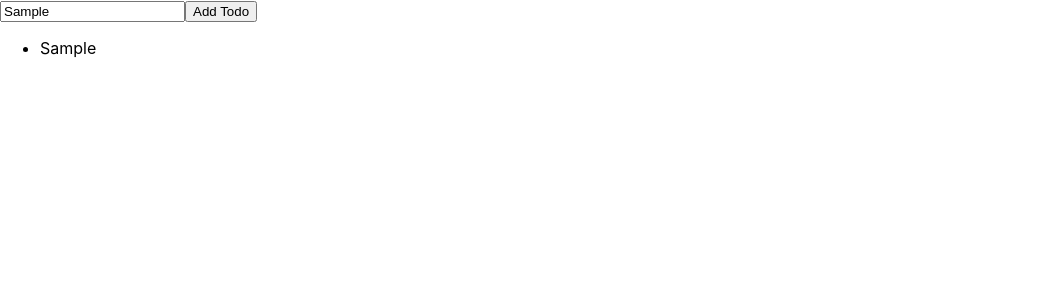
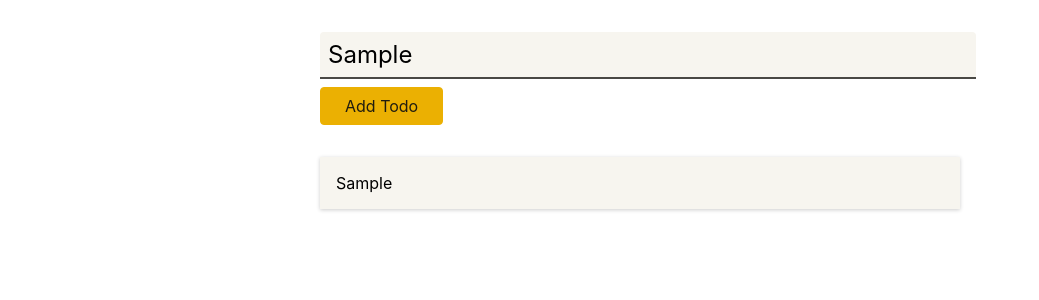
Before and after one commit to alqusi1992/React-Typescript, a React (Create React App) app: page / in a window 1280 px wide. Both pictures are taken after typing "Sample" into the empty fields and a click on the button "Add Todo". Shown: the top 300 px of the page, without its empty margins (0-1039 px from the left). Built offline with nearby package versions, Linux system fonts and the light colour scheme.

Commit message:
added styleing

```diff
--- /dev/null
+++ b/src/compoenets/NewTodo.module.css
@@ -0,0 +1,41 @@
+.form {
+  width: 40rem;
+  margin: 2rem auto;
+}
+
+.form label {
+  display: block;
+  font-weight: bold;
+  margin-bottom: 0.5rem;
+}
+
+.form input {
+  display: block;
+  width: 100%;
+  font: inherit;
+  font-size: 1.5rem;
+  padding: 0.5rem;
+  border-radius: 4px;
+  background-color: #f7f5ef;
+  border: none;
+  border-bottom: 2px solid #494844;
+  border-bottom-right-radius: 0;
+  border-bottom-left-radius: 0;
+  margin-bottom: 0.5rem;
+}
+
+.form button {
+  font: inherit;
+  background-color: #ebb002;
+  border: 1px solid #ebb002;
+  color: #201d0f;
+  padding: 0.5rem 1.5rem;
+  border-radius: 4px;
+  cursor: pointer;
+}
+
+.form button:hover,
+.form button:active {
+  background-color: #ebc002;
+  border-color: #ebc002;
+}
--- a/src/compoenets/NewTodo.tsx
+++ b/src/compoenets/NewTodo.tsx
@@ -1,4 +1,5 @@
 import { useRef } from 'react';
+import classes from './NewTodo.module.css';
 
 const NewTodo: React.FC<{ onAddTodo: (text: string) => void }> = (props) => {
   const inputRef = useRef<HTMLInputElement>(null);
@@ -16,7 +17,7 @@ const NewTodo: React.FC<{ onAddTodo: (text: string) => void }> = (props) => {
     props.onAddTodo(enteredText);
   };
   return (
-    <form onSubmit={sumbitHandler}>
+    <form onSubmit={sumbitHandler} className={classes.form}>
       <label htmlFor='text'></label>
       <input type='text' id='text' ref={inputRef} />
       <button>Add Todo</button>
--- /dev/null
+++ b/src/compoenets/TodoItem.module.css
@@ -0,0 +1,6 @@
+.item {
+  margin: 1rem 0;
+  box-shadow: 0 1px 4px rgba(0, 0, 0, 0.2);
+  padding: 1rem;
+  background-color: #f7f5ef;
+}
--- a/src/compoenets/TodoItems.tsx
+++ b/src/compoenets/TodoItems.tsx
@@ -1,5 +1,7 @@
+import classes from './TodoItem.module.css';
+
 const todoItems: React.FC<{ text: string }> = (props) => {
-  return <li>{props.text}</li>;
+  return <li className={classes.item}>{props.text}</li>;
 };
 
 export default todoItems;
--- /dev/null
+++ b/src/compoenets/Todos.module.css
@@ -0,0 +1,6 @@
+.todos {
+  list-style: none;
+  margin: 2rem auto;
+  padding: 0;
+  width: 40rem;
+}
--- a/src/compoenets/Todos.tsx
+++ b/src/compoenets/Todos.tsx
@@ -2,10 +2,11 @@ import React from 'react';
 
 import TodoItems from './TodoItems';
 import Todo from '../models/todo';
+import classes from './Todos.module.css';
 
 const Todos: React.FC<{ items: Todo[] }> = (props) => {
   return (
-    <ul>
+    <ul className={classes.todos}>
       {props.items.map((item) => (
         <TodoItems key={item.id} text={item.text} />
       ))}
```
